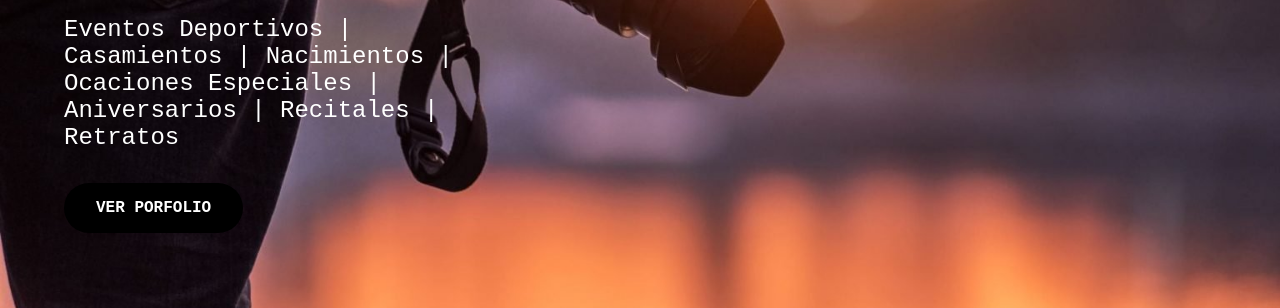
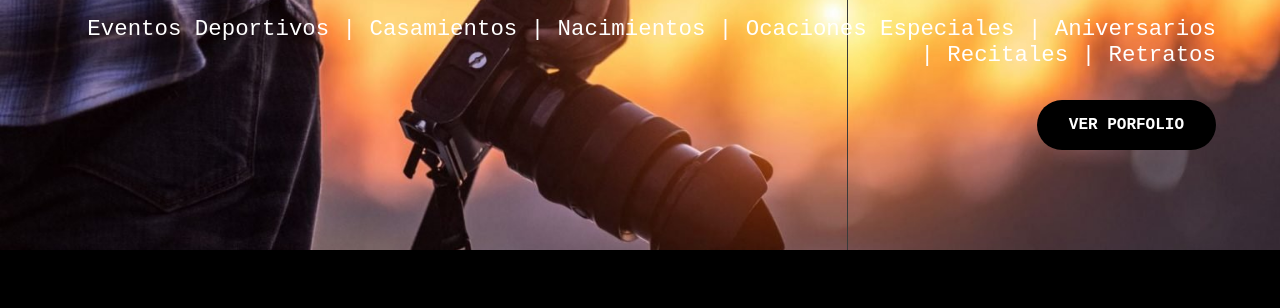
Before and after one commit to rominarg/Estilos-CSS---Segundo-Avance, a plain HTML site: page index.html in a window 1280 px wide. Shown: the part 263-571 px from the top of the page. Drawn offline with Linux system fonts and the light colour scheme; some icons are missing.

Commit message:
intentado mover el texto

```diff
--- a/css/estilos.css
+++ b/css/estilos.css
@@ -41,22 +41,24 @@ a {
   background-position: bottom center;
   padding: 100px 4rem;
   color: #ffffff;
+  background-attachment: fixed;
+  text-align: right;
+  position: relative;
 }
 
 
 .banner__titulo {
   font-size: 3rem;
   margin-bottom: 2rem;
-  display:flex
-  flex-direction: column;
 }
 
 .banner__parrafo {
-  font-size: 1.5rem;
+  font-size: 1.4rem;
   margin-bottom: 2rem;
-  max-width: 400px;
+  max-width: 1200px;
   color: white;
-  align-self: end;
+  display: flex;
+  flex-direction: end;
 }
 
 .banner__boton {
@@ -68,7 +70,8 @@ a {
   text-decoration: none;
   font-weight: 700;
   display: inline-block;
-  align-self: end;
+  text-align: right;
+  flex-direction: end;
 }
 
 .position-fixed {
```
